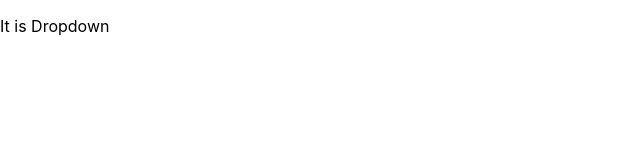
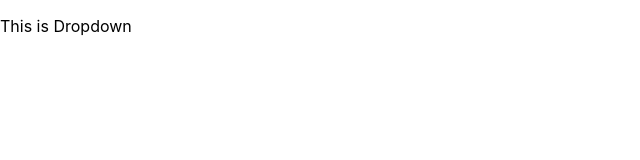
Before and after one commit to liaindev/reactjs-helloworld, a React (Create React App) app: page / in a window 1280 px wide. Shown: the top 160 px of the page, without its empty margins (0-640 px from the left). Built offline with nearby package versions, Linux system fonts and the light colour scheme.

Commit message:
EPNG-0001 Changed text

```diff
--- a/src/Dropdown.js
+++ b/src/Dropdown.js
@@ -17,7 +17,7 @@ class Dropdown extends Component {
     }
     return (
       <div onClick={this.toggleState.bind(this)}>
-        <p>It is Dropdown</p>
+        <p>This is Dropdown</p>
         {dropdownText}
     </div>
     );
```
